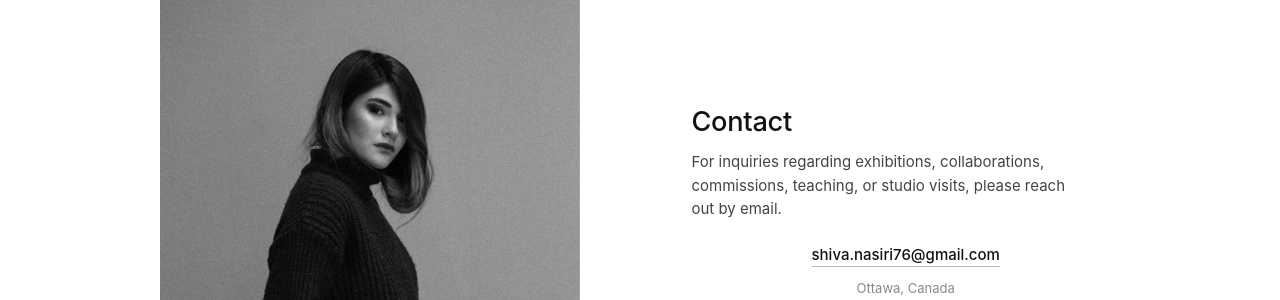
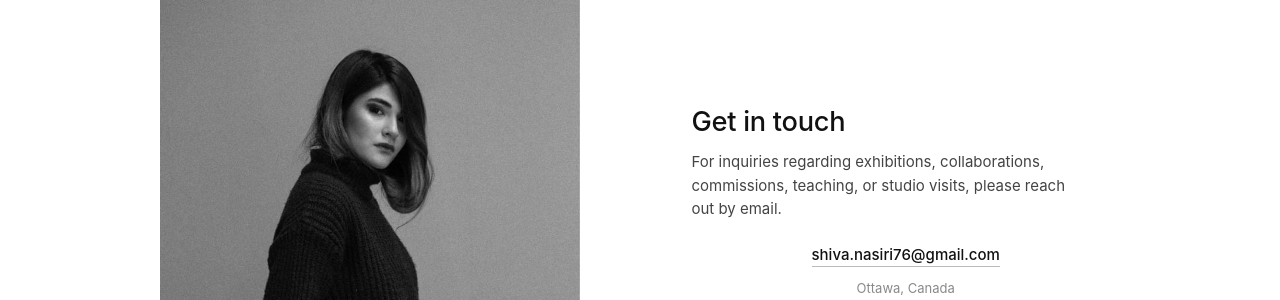
Before and after one commit to shivanasiri/shivanasiri.github.io, a Jekyll site: the page built from contact/index.md, in a window 1280 px wide and 1212 px high. Shown: the part 335-635 px from the top of the window. Built offline with Jekyll 4.4.1, drawn with Linux system fonts in a browser that asks for light colours.

Commit message:
Update index.md

```diff
--- a/contact/index.md
+++ b/contact/index.md
@@ -12,7 +12,7 @@ title: Contact
 
   <!-- Right: text -->
   <div class="contact-info">
-    <h1>Contact</h1>
+    <h1>Get in touch</h1>
 
     <p class="contact-text">
       For inquiries regarding exhibitions, collaborations, commissions, teaching, or studio visits,
```
